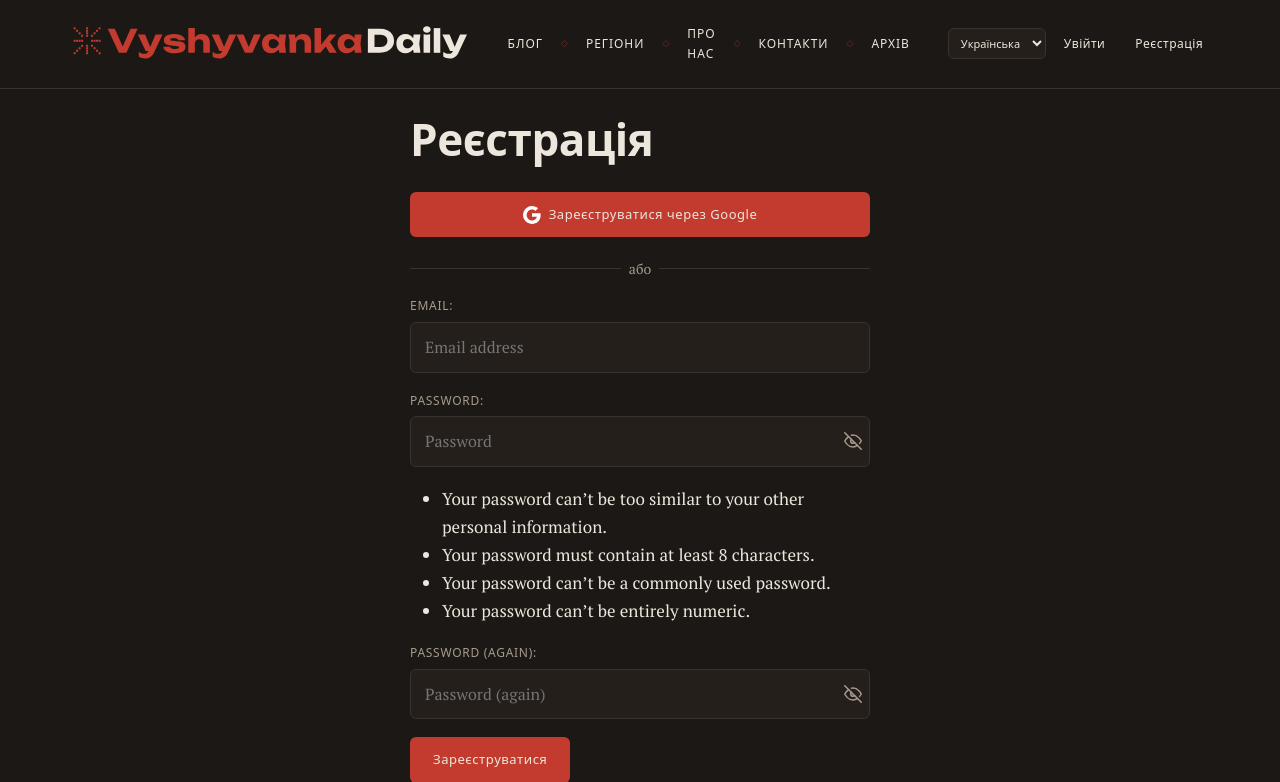
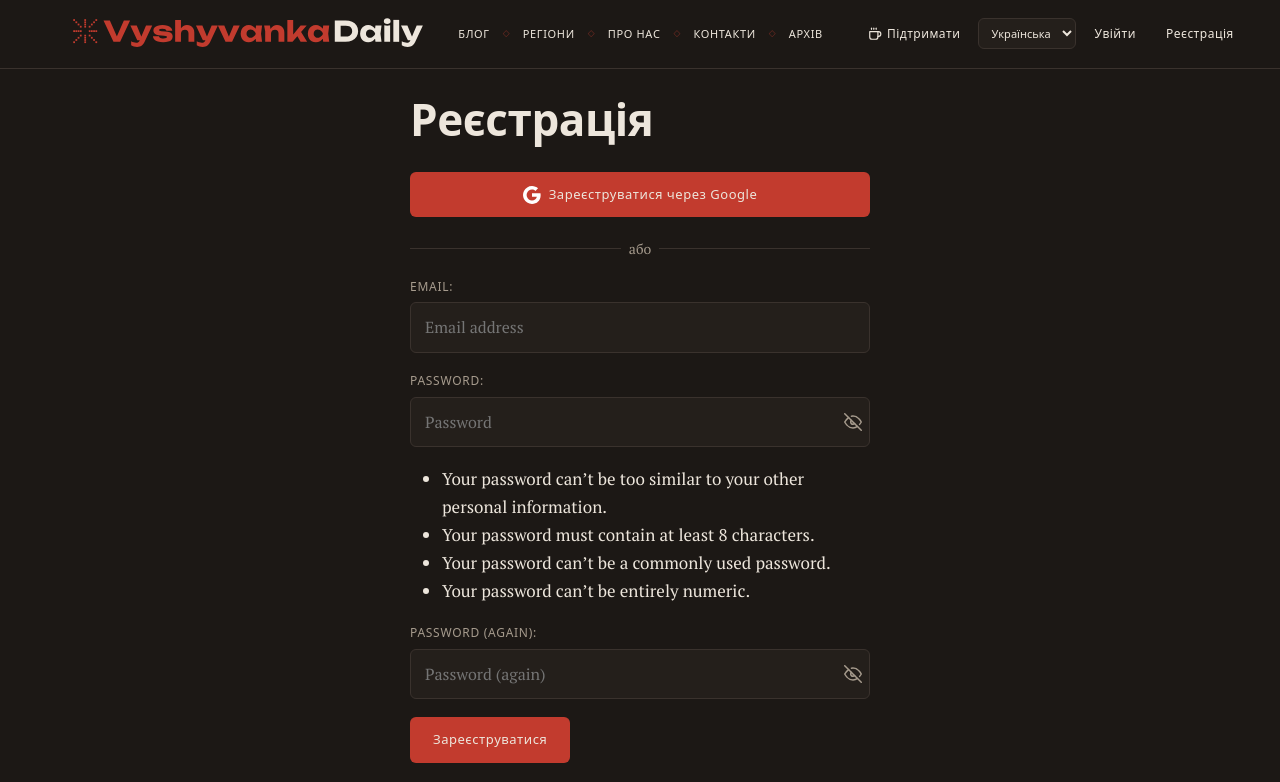
Before and after one commit to ZamotVlad/VyshyvankaDaily, a Django app: page /accounts/signup/ in a window 1280 px wide. Shown: the top 782 px of the page. Run offline with Django 5.2, Linux system fonts and the light colour scheme; some libraries are stand-ins or nearby versions; some web fonts are replaced.

Commit message:
style: compact header sizing (logo, nav) and clean up Ko-fi button spacing

```diff
--- a/static/css/vd.css
+++ b/static/css/vd.css
@@ -93,6 +93,15 @@ a:hover {
 
 /* ---------- Хедер ---------- */
 
+.site-logo {
+  display: inline-flex;
+  align-items: center;
+}
+.site-logo__svg {
+  height: 32px;
+  width: auto;
+}
+
 .vd-header {
   background: var(--vd-bg);
   border-bottom: 1px solid var(--vd-border);
@@ -121,12 +130,13 @@ a:hover {
 }
 .vd-nav a {
   font-family: var(--vd-font-display);
-  font-size: 12px;
-  letter-spacing: 0.08em;
+  font-size: 11px;
+  letter-spacing: 0.06em;
   text-transform: uppercase;
   color: var(--vd-cream);
-  padding: 8px 18px;
+  padding: 8px 13px;
   position: relative;
+  white-space: nowrap;
 }
 .vd-nav a::after {
   content: "";
@@ -164,6 +174,16 @@ a:hover {
 }
 .vd-auth a:hover {
   color: var(--vd-red);
+}
+.vd-kofi-link {
+  display: inline-flex;
+  align-items: center;
+}
+.vd-kofi-icon {
+  width: 14px;
+  height: 14px;
+  margin-right: 5px;
+  flex-shrink: 0;
 }
 
 .vd-lang select {
@@ -701,7 +721,7 @@ a.vd-card:hover {
 }
 
 /* До 900px - ховаємо десктопну навігацію, показуємо бургер */
-@media (max-width: 900px) {
+@media (max-width: 1060px) {
   .vd-burger {
     display: block;
   }
@@ -710,9 +730,9 @@ a.vd-card:hover {
   }
 }
 
-/* Від 901px - ховаємо мобільну панель повністю, незалежно від того,
+/* Від 1061px - ховаємо мобільну панель повністю, незалежно від того,
    розгорнута вона Bootstrap-класом collapse чи ні */
-@media (min-width: 901px) {
+@media (min-width: 1061px) {
   .vd-mobile-panel {
     display: none !important;
   }
--- a/templates/base.html
+++ b/templates/base.html
@@ -46,6 +46,9 @@
     </nav>
 
     <div class="vd-auth vd-header__desktop">
+      <a href="https://ko-fi.com/vyshyvankadaily" target="_blank" rel="noopener" class="vd-kofi-link">
+        <svg class="vd-kofi-icon" viewBox="0 0 24 24" fill="none" stroke="currentColor" stroke-width="2" stroke-linecap="round" stroke-linejoin="round"><path d="M17 8h1a4 4 0 1 1 0 8h-1"/><path d="M3 8h14v9a4 4 0 0 1-4 4H7a4 4 0 0 1-4-4Z"/><line x1="6" y1="2" x2="6" y2="4"/><line x1="10" y1="2" x2="10" y2="4"/><line x1="14" y1="2" x2="14" y2="4"/></svg>{% translate "Підтримати" %}
+      </a>
       {% include "includes/lang_switcher.html" %}
 
       {% if user.is_authenticated %}
@@ -83,6 +86,9 @@
         <li><a href="{% url 'pages:contact' %}">{% translate "Контакти" %}</a></li>
       </ul>
       <div class="vd-auth">
+        <a href="https://ko-fi.com/vyshyvankadaily" target="_blank" rel="noopener" class="vd-kofi-link">
+          <svg class="vd-kofi-icon" viewBox="0 0 24 24" fill="none" stroke="currentColor" stroke-width="2" stroke-linecap="round" stroke-linejoin="round"><path d="M17 8h1a4 4 0 1 1 0 8h-1"/><path d="M3 8h14v9a4 4 0 0 1-4 4H7a4 4 0 0 1-4-4Z"/><line x1="6" y1="2" x2="6" y2="4"/><line x1="10" y1="2" x2="10" y2="4"/><line x1="14" y1="2" x2="14" y2="4"/></svg>{% translate "Підтримати" %}
+        </a>
         {% include "includes/lang_switcher.html" %}
         {% if user.is_authenticated %}
           <a href="{% url 'patterns:my_collection' %}">{% translate "Моя колекція" %}</a>
```
